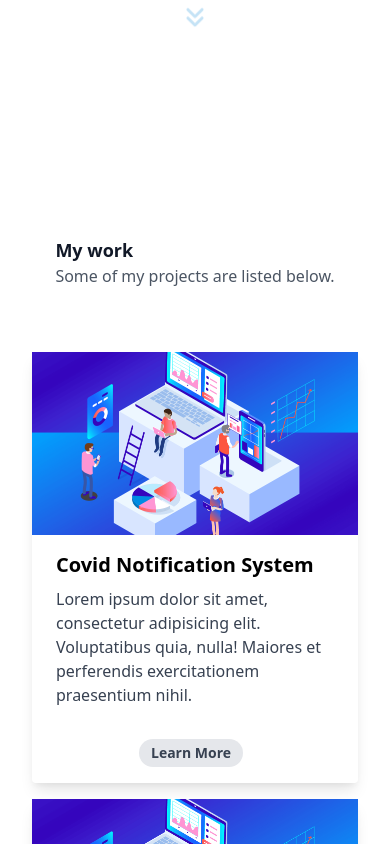
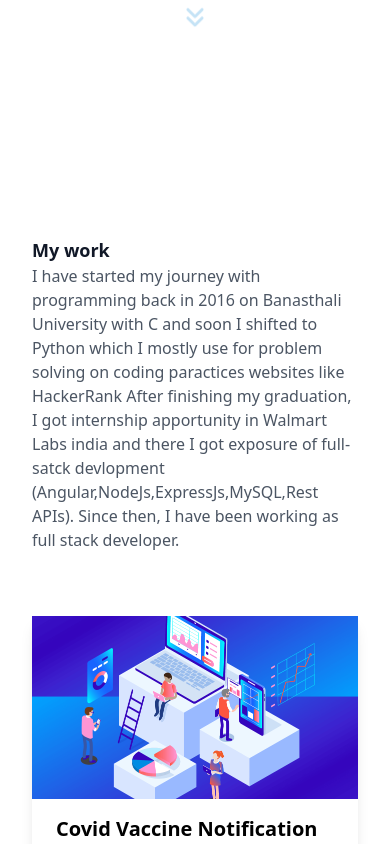
Before and after one commit to sneha025/portfolio_v2, a React (Create React App) app: page / in a window 390 px wide. Shown: the part 1156-2000 px from the top of the page. Built offline with nearby package versions, Linux system fonts and the light colour scheme; no server answers.

Commit message:
updated work section

```diff
--- a/src/components/Hero/HeroSection.js
+++ b/src/components/Hero/HeroSection.js
@@ -1,4 +1,4 @@
-import profile from "../../assets/profile.png";
+import profile from "../../assets/sneha.png";
 import scroll from "../../assets/scroll.svg";
 import india from "../../assets/india.svg";
 import { Link } from "react-scroll";
@@ -15,8 +15,8 @@ const HeroSection = () => {
             <b>Sneha</b>
           </p>
         </div>
-        <div className="my-8 w-40 md:mx-8 justify-center">
-          <img src={profile} alt="" />
+        <div className="my-8 w-40 md:mx-8 justify-center ">
+          <img className="rounded-full " src={profile} alt="" />
         </div>
       </div>
       <div className="flex justify-center">
--- a/src/components/aboutMe/AboutMe.js
+++ b/src/components/aboutMe/AboutMe.js
@@ -11,9 +11,9 @@ const AboutMe = () => {
           <h1 className="text-left text-gray-900 font-sans text-lg font-bold md:text-5xl">
             About me
           </h1>
-          <p className="text-gray- 600 font-sans text-x1  md:text-2xl md:justify-end">
-            I'm an innovative software engineer with 1 year of experience.
-            Recently developing a mobile app for planning trips and travel.
+          <p className="text-gray-600 font-sans text-x1  md:text-xl md:justify-end">
+            I'm an innovative software engineer with 1 year of experience. I
+            have passion to create and explore.
           </p>
         </div>
         <div className="flex justify-center m-auto gap-5 md:gap-16">
--- a/src/components/myWork/MyWork.js
+++ b/src/components/myWork/MyWork.js
@@ -6,39 +6,47 @@ const MyWork = () => {
   const projects_data = [
     {
       id: 1,
-      title: "Covid Notification System",
+      title: "Covid Vaccine Notification System",
       content:
-        "   Lorem ipsum dolor sit amet, consectetur adipisicing elit. Voluptatibus quia, nulla! Maiores et perferendis exercitationem praesentium nihil.",
+        "I created a covid vaccination notification system for the personal use. I used nodejs, expressJs and cowin rest apis in backend . I used mongodb for database",
       picture: project,
     },
     {
       id: 2,
-      title: "Covid Notification System",
+      title: " Image visualization Dashboard",
       content:
-        "   Lorem ipsum dolor sit amet, consectetur adipisicing elit. Voluptatibus quia, nulla! Maiores et perferendis exercitationem praesentium nihil.",
+        "I developed a dashboard for visualizing misclassified images using AngularJs, nodejs and MySQL while working as a Intern.",
       picture: project,
     },
-    {
-      id: 3,
-      title: "Covid Notification System",
-      content:
-        "   Lorem ipsum dolor sit amet, consectetur adipisicing elit. Voluptatibus quia, nulla! Maiores et perferendis exercitationem praesentium nihil.",
-      picture: project,
-    },
+    // {
+    //   id: 3,
+    //   title: "Covid Notification System",
+    //   content:
+    //     "   Lorem ipsum dolor sit amet, consectetur adipisicing elit. Voluptatibus quia, nulla! Maiores et perferendis exercitationem praesentium nihil.",
+    //   picture: project,
+    // },
   ];
   return (
     <div className="grid justify-items-center" id="work">
       <div className=" grid grid-rows justify-items-center px-8 gap-16 md:w-5/6">
         <div>
-          <h1 className=" text-left text-gray-900 font-sans text-lg font-bold md:text-5xl">
-            My work
-          </h1>
-          <p className="text-gray-600 font-sans text-x1  md:text-2xl md:justify-end">
-            Some of my projects are listed below.
+          <div className="flex justify-items-start">
+            <h1 className=" text-left text-gray-900 font-sans text-lg font-bold md:text-5xl">
+              My work
+            </h1>
+          </div>
+          <p className="text-gray-600 font-sans text-x1  md:text-xl md:justify-end">
+            I have started my journey with programming back in 2016 on
+            Banasthali University with C and soon I shifted to Python which I
+            mostly use for problem solving on coding paractices websites like
+            HackerRank After finishing my graduation, I got internship
+            apportunity in Walmart Labs india and there I got exposure of
+            full-satck devlopment (Angular,NodeJs,ExpressJs,MySQL,Rest APIs).
+            Since then, I have been working as full stack developer.
           </p>
         </div>
 
-        <div className="grid grid-rows-3 md:grid-flow-col md:grid-rows-1 justify-items-center gap-4 sx:overscroll-contain ">
+        <div className="grid grid-rows md:grid-flow-col md:grid-rows-1 gap-60  justify-items-stretch ">
           {projects_data.map((item) => {
             const { id, title, content, picture } = item;
 
@@ -64,13 +72,16 @@ const MyWork = () => {
         <div className=" grid grid-rows  justify-items-center gap-4">
           <span className="text-gray-600 font-sans text-x1">MORE IN</span>
           <span className="max-w-sm h-10 rounded rounded-full shadow-lg flex m-4 grid grid-cols-3 p-auto gap-4 justify-items-center">
-            <a href="https://github.com/sneha025">
+            <a href="https://github.com/sneha025" target="_blank">
               <img src={github} alt="github" />
             </a>
-            <a href="https://www.linkedin.com/in/sneha-maurya-54212a178/">
+            <a
+              href="https://www.linkedin.com/in/sneha-maurya-54212a178/"
+              target="_blank"
+            >
               <img src={linkedin} alt="linkedin" />
             </a>
-            <a href="https://twitter.com/iamdivaDev">
+            <a href="https://twitter.com/iamdivaDev" target="_blank">
               <img src={twitter} alt="twitter" />
             </a>
           </span>
--- a/src/components/navbar/NavBar.js
+++ b/src/components/navbar/NavBar.js
@@ -15,9 +15,11 @@ const NavBar = () => {
     <div className="relative">
       {!isOpen && (
         <div className="bg-white-0 flex justify-between p-4">
-          <h1 className="text-left text-gray-900 font-sans text-lg font-bold ">
-            SNEHA MAURYA
-          </h1>
+          <div className=" block h-8 w-8 bg-purple-600 flex justify-center">
+            <h1 className="text-left text-white font-sans text-lg font-bold ">
+              SM
+            </h1>
+          </div>
 
           <div className=" invisible md:visible w-0 md:w-1/2">
             <div className="grid md:grid-rows-1 grid-cols-4 gap-4 justify-items-center font-sans text-lg font-semibold  text-gray-700  ">
@@ -27,7 +29,7 @@ const NavBar = () => {
               <Link to="work" spy={true} smooth={true}>
                 <button>My Work</button>
               </Link>
-              <a href="https://medium.com/@simaurya96">
+              <a href="https://medium.com/@simaurya96" target="_blank">
                 {" "}
                 <button>Blog</button>
               </a>
@@ -64,7 +66,7 @@ const NavBar = () => {
             <Link to="work" spy={true} smooth={true}>
               My Work
             </Link>
-            <a href="https://medium.com/@simaurya96">
+            <a href="https://medium.com/@simaurya96" target="_blank">
               {" "}
               <button>Blog</button>
             </a>
@@ -74,16 +76,25 @@ const NavBar = () => {
             </Link>
           </div>
           <div className="flex justify-center gap-12">
-            <a href="https://github.com/sneha025" className="mx-2">
+            <a
+              href="https://github.com/sneha025"
+              target="_blank"
+              className="mx-2"
+            >
               <img src={github} alt="" />
             </a>
             <a
               href="https://www.linkedin.com/in/sneha-maurya-54212a178/"
+              target="_blank"
               className="mx-2"
             >
               <img src={linkedin} alt="" />
             </a>
-            <a href="https://twitter.com/iamdivaDev" className="mx-2">
+            <a
+              href="https://twitter.com/iamdivaDev"
+              target="_blank"
+              className="mx-2"
+            >
               <img src={twitter} alt="" />
             </a>
           </div>
```
Also changed, not shown: src/assets/sneha.png (added).
